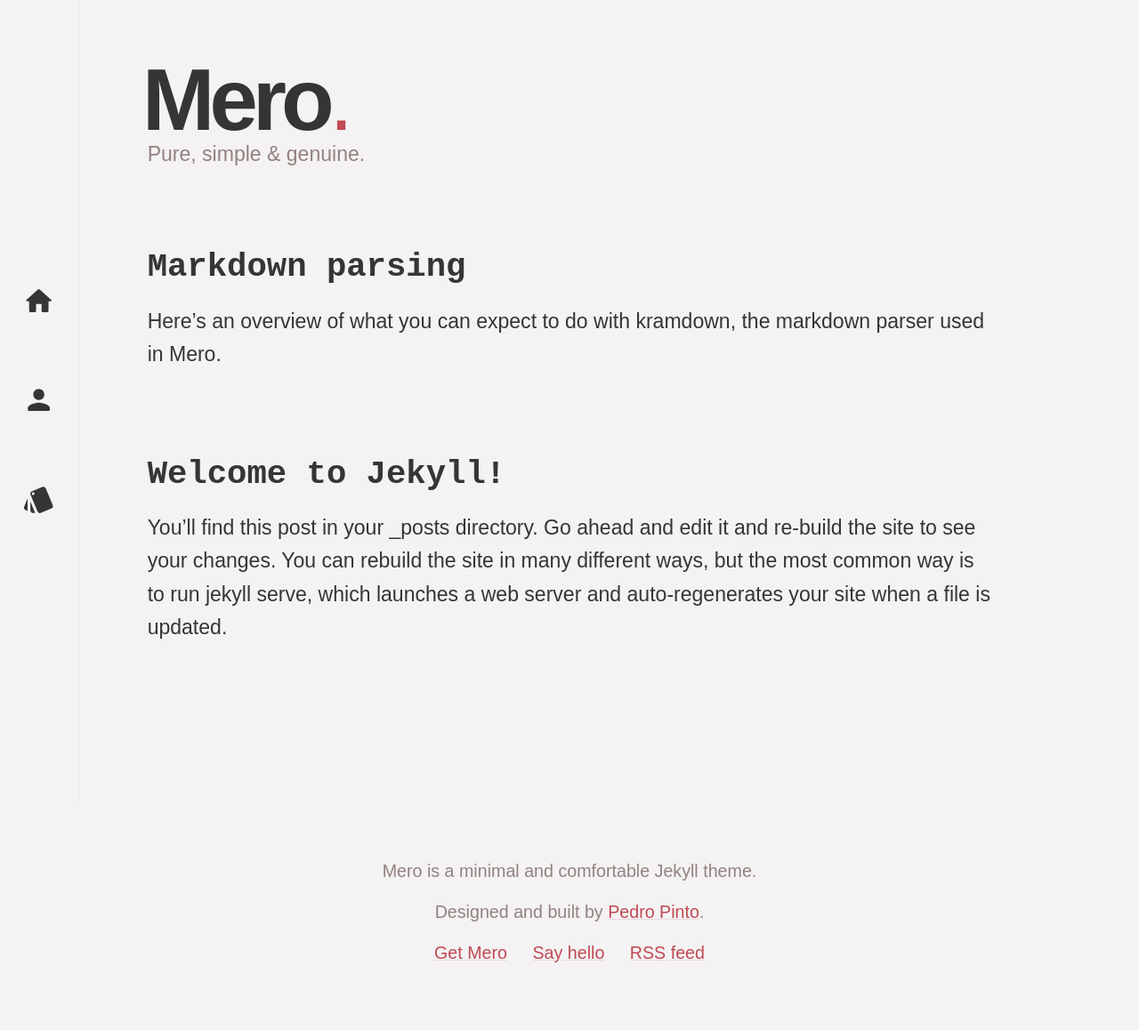
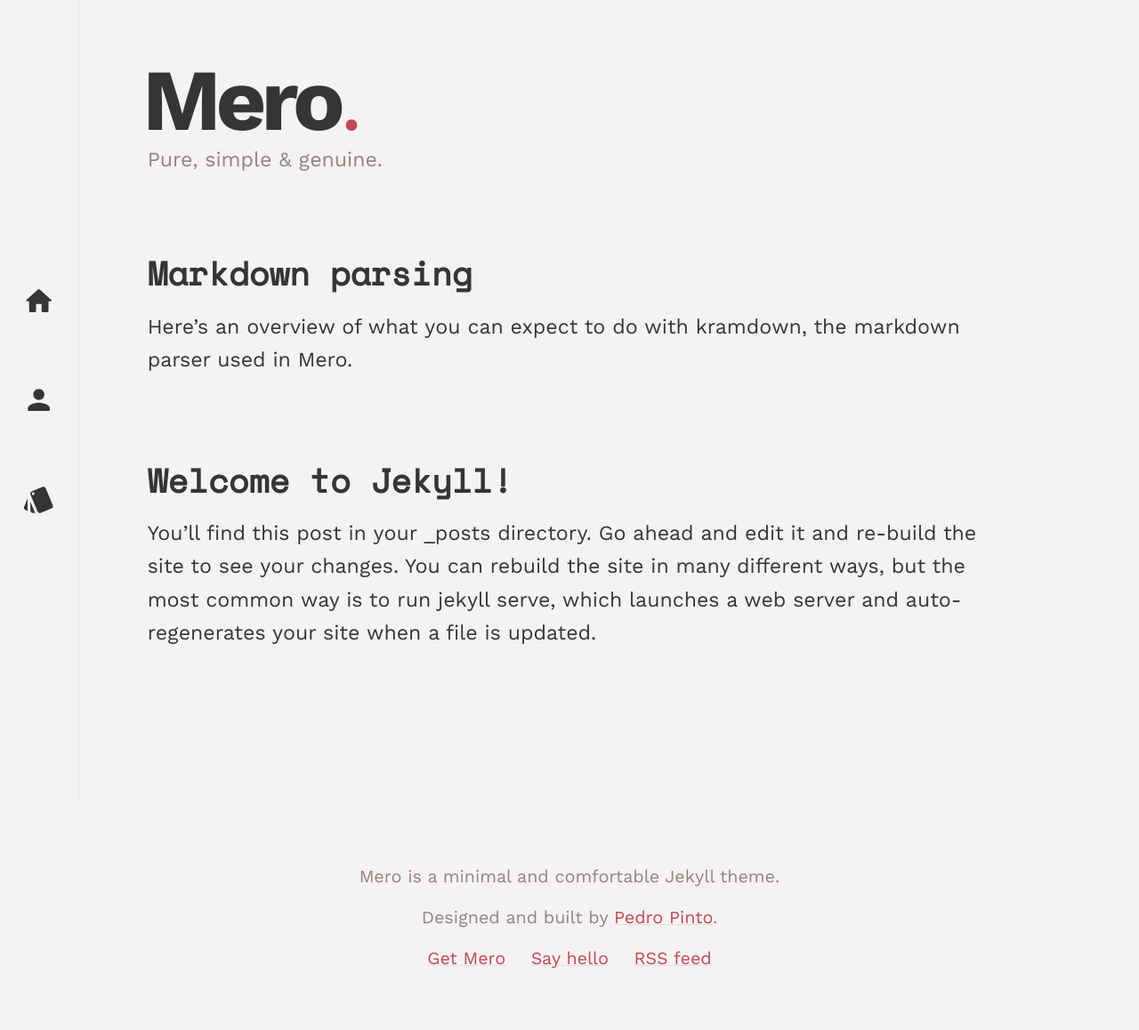
Before and after one commit to pmpinto/jekyll-mero, a Jekyll site: the page built from index.html, in a window 1280 px wide. Shown: the whole page at 89% size. Built offline with Jekyll 4.4.1, drawn with Linux system fonts in a browser that asks for light colours; some web fonts are replaced; the list of posts is cut into pages by our own code.

Commit message:
Fix fonts directory in css

```diff
--- a/_sass/_fonts.scss
+++ b/_sass/_fonts.scss
@@ -1,6 +1,6 @@
 @font-face {
     font-family: "space-mono";
-    src: url("../assets/fonts/spacemono-regular-webfont.woff") format("woff");
+    src: url("../fonts/spacemono-regular-webfont.woff") format("woff");
     font-weight: 400;
     font-style: normal;
     font-display: swap;
@@ -8,7 +8,7 @@
 
 @font-face {
     font-family: "work-sans";
-    src: url("../assets/fonts/worksans-extralight-webfont.woff") format("woff");
+    src: url("../fonts/worksans-extralight-webfont.woff") format("woff");
     font-weight: 200;
     font-style: normal;
     font-display: swap;
@@ -16,7 +16,7 @@
 
 @font-face {
     font-family: "work-sans";
-    src: url("../assets/fonts/worksans-regular-webfont.woff") format("woff");
+    src: url("../fonts/worksans-regular-webfont.woff") format("woff");
     font-weight: 400;
     font-style: normal;
     font-display: swap;
@@ -24,7 +24,7 @@
 
 @font-face {
     font-family: "work-sans";
-    src: url("../assets/fonts/worksans-bold-webfont.woff") format("woff");
+    src: url("../fonts/worksans-bold-webfont.woff") format("woff");
     font-weight: 600;
     font-style: normal;
     font-display: swap;
```
